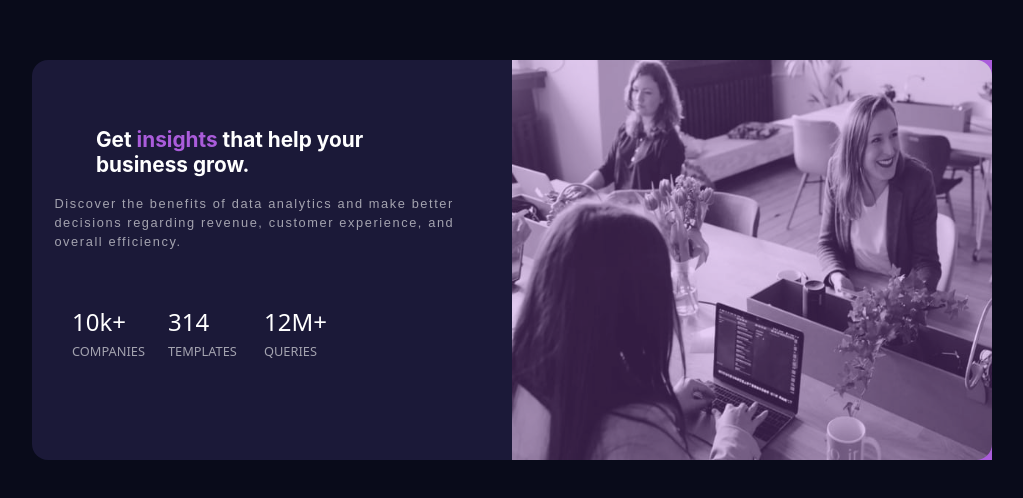
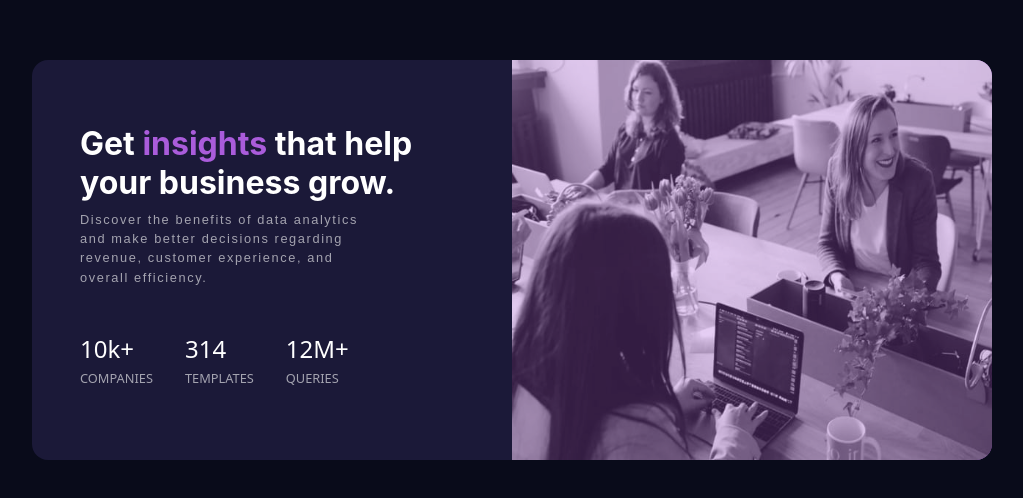
Before and after one commit to brianploto/ej-1, a plain HTML site: page index.html in a window 1280 px wide. Shown: the part 140-638 px from the top of the page, without its empty margins (128-1151 px from the left). Drawn offline with nearby package versions, Linux system fonts and the light colour scheme.

Commit message:
cambios en los estilos

```diff
--- a/css/styles.css
+++ b/css/styles.css
@@ -35,10 +35,10 @@ img {
 
 h2 {
 	color: white;
-	margin: 1rem;
-	padding-left: 3rem;
-	padding-right: 3rem;
-	font-size: 1.3rem;
+	/* margin: 1rem; */
+	/* padding-left: 3rem;
+	padding-right: 3rem; */
+	font-size: 2rem;
 	font-family: 'Inter', sans-serif;
 	font-weight: bold;
 }
@@ -51,8 +51,8 @@ p {
 	color: hsla(0, 0%, 100%, 0.6);
 	letter-spacing: 0.1rem;
 	font-size: 0.8rem;
-	padding-right: 1.4rem;
-	padding-left: 1.4rem;
+	/* padding-right: 1.4rem;
+	padding-left: 1.4rem; */
 	font-family: 'Lexend Deca', sans-serif;
 }
 
@@ -76,14 +76,13 @@ h4 {
 @media (min-width: 775px) {
 	.contenedor {
 		border-radius: 1rem;
-		margin: 5rem;
+		margin: 2rem;
 	}
 
 	.imagen {
 		display: flex;
 		flex-direction: row-reverse;
 		align-items: center;
-		text-align: center;
 		height: 25rem;
 		border-radius: 1rem;
 	}
@@ -91,13 +90,13 @@ h4 {
 	body {
 		display: flex;
 		align-items: center;
-		text-align: center;
 		align-content: center;
 		align-self: center;
 		height: 100vh;
 	}
 
 	.foto {
+		border-radius: 0 1rem 1rem 0;
 		width: 50%;
 	}
 
@@ -110,11 +109,15 @@ h4 {
 		display: flex;
 		flex-direction: column;
 		align-items: flex-start;
+		padding: 3rem;
 		width: 50%;
 	}
 
 	.estadisticas {
 		flex-direction: row;
+		justify-content: space-between;
+		width: 100%;
+		text-align: left;
 	}
 
 	h2 {
@@ -126,8 +129,8 @@ h4 {
 	}
 
 	div {
-		margin: 2.5rem;
-		width: 1rem;
+		/* margin: 2.5rem;
+		width: 1rem; */
 	}
 
 	h3 {
@@ -143,4 +146,18 @@ h4 {
 	.contenedor {
 		margin: 10rem;
 	}
+
+	.estadisticas {
+		width: 70%;
+		margin-top: 2rem;
+	}
+
+	h2 {
+		font-size: 2rem;
+		width: 90%;
+	}
+
+	p {
+		width: 80%;
+	}
 }
```
